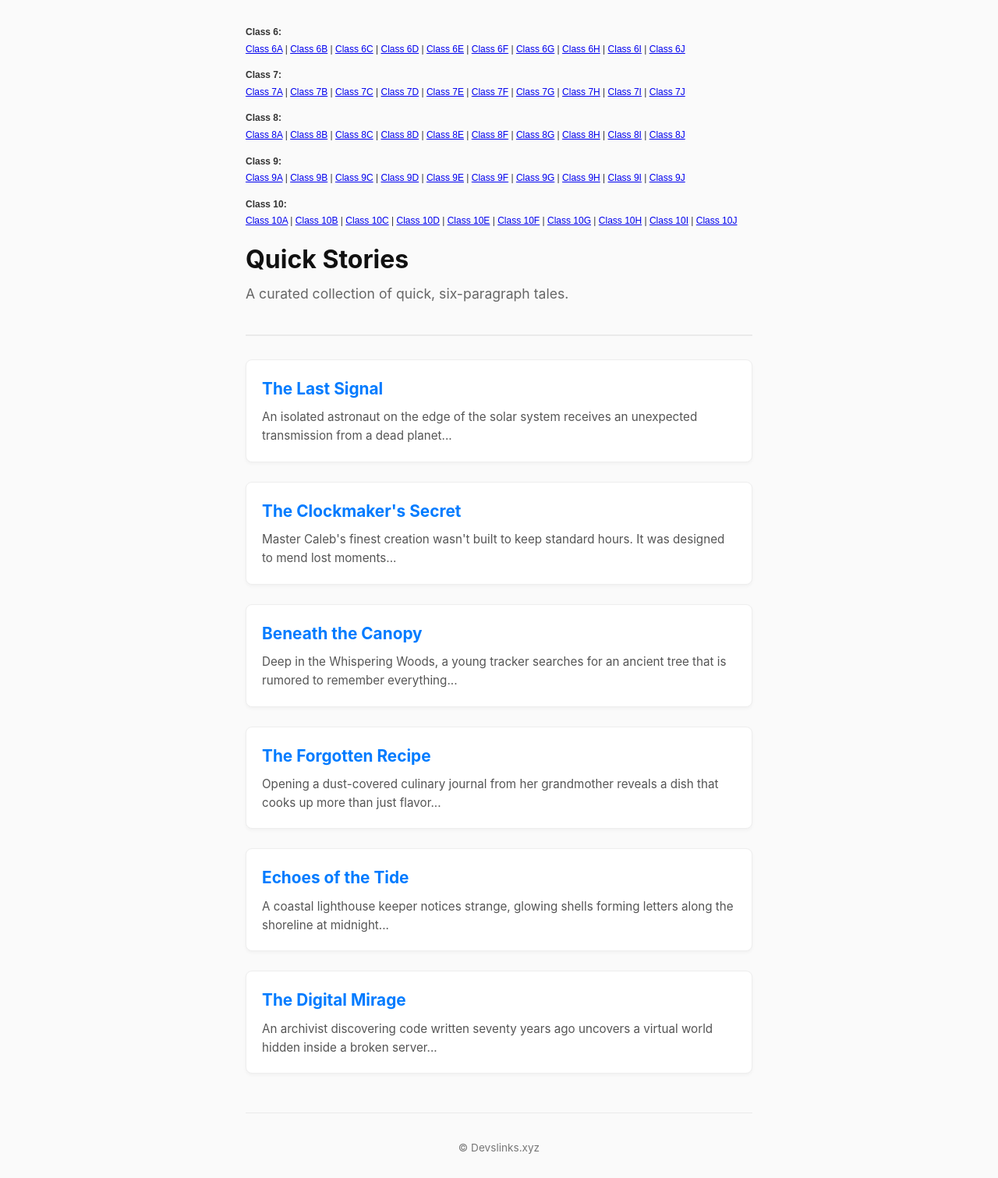
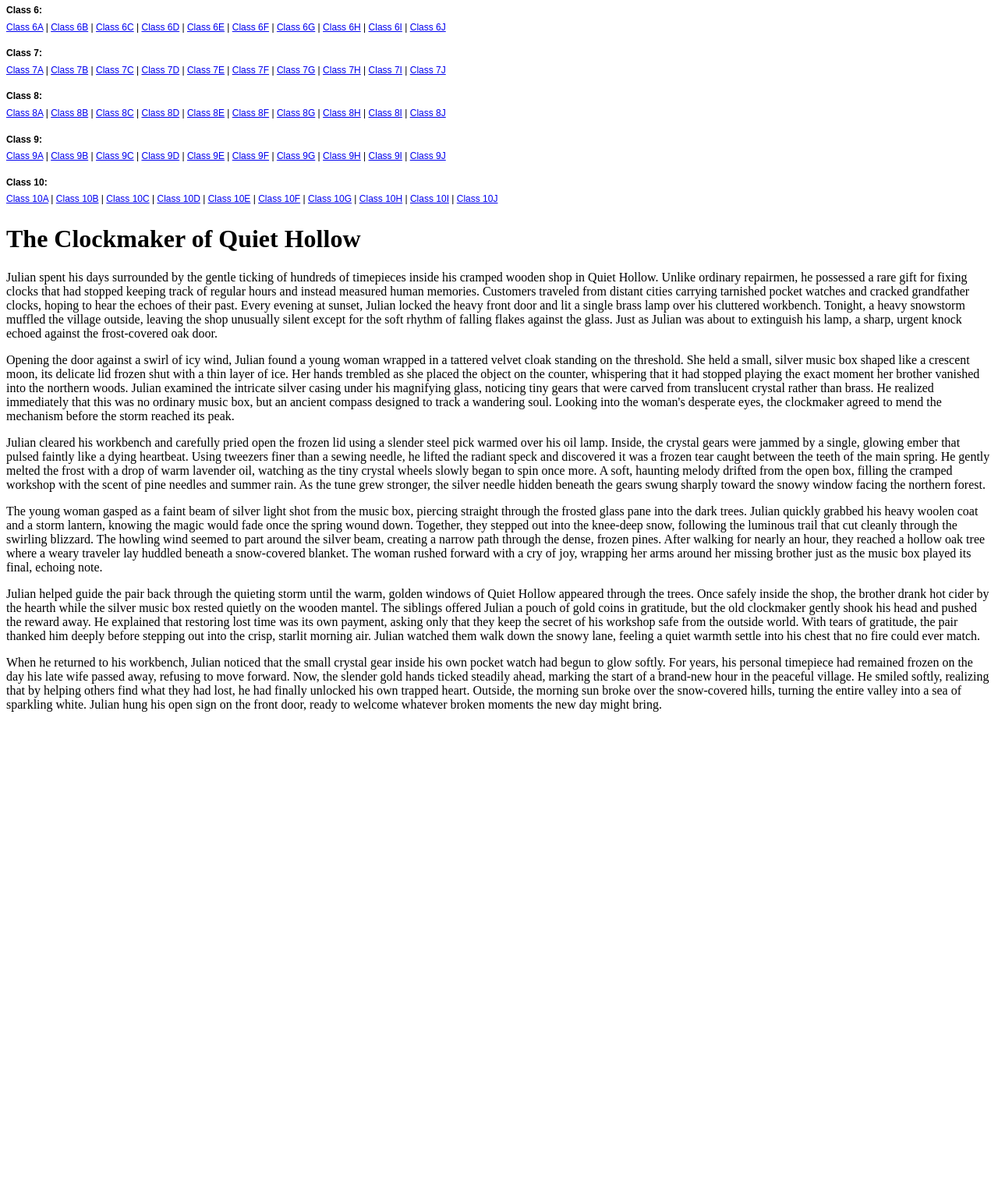
Before and after one commit to olpon123456/three, a plain HTML site: page the-clockmaker-of-quite-hollow.html in a window 1280 px wide. Shown: the part 9-1520 px from the top of the page at 78% size. After the commit the page ends 938 px from the top, so only its background shows below. Drawn offline with Linux system fonts and the light colour scheme.

Commit message:
Update the-clockmaker-of-quite-hollow.html

```diff
--- a/the-clockmaker-of-quite-hollow.html
+++ b/the-clockmaker-of-quite-hollow.html
@@ -1,3 +1,4 @@
+<!-- beneath-the-canopy.html -->
 <!DOCTYPE html>
 <html lang="en">
 <head>
@@ -81,6 +82,7 @@
 <div id="container-b13eea209e56ab436376a7199ce27076"></div>
 
 
+
 <script>
   atOptions = {
     'key' : 'a463e989a01ba6e66a3167baa6d01f01',
@@ -94,133 +96,25 @@
 
 
 
+
+
   <meta charset="UTF-8">
-  <meta name="viewport" content="width=device-width, initial-scale=1.0">
-  <title>Devslinks Stories</title>
-
-  <style>
-    body {
-      font-family: -apple-system, BlinkMacSystemFont, "Segoe UI", Roboto, Helvetica, Arial, sans-serif;
-      line-height: 1.6;
-      max-width: 650px;
-      margin: 40px auto;
-      padding: 0 20px;
-      color: #333;
-      background-color: #fafafa;
-    }
-    header {
-      border-bottom: 2px solid #eaeaea;
-      padding-bottom: 20px;
-      margin-bottom: 30px;
-    }
-    h1 {
-      color: #111;
-      margin: 0;
-    }
-    .subtitle {
-      color: #666;
-      font-size: 1.1rem;
-      margin-top: 5px;
-    }
-    .story-list {
-      list-style: none;
-      padding: 0;
-    }
-    .story-item {
-      margin-bottom: 25px;
-      background: white;
-      padding: 20px;
-      border-radius: 8px;
-      box-shadow: 0 2px 4px rgba(0,0,0,0.04);
-      border: 1px solid #eee;
-    }
-    .story-title {
-      font-size: 1.3rem;
-      margin: 0 0 8px 0;
-    }
-    .story-title a {
-      color: #007BFF;
-      text-decoration: none;
-    }
-    .story-title a:hover {
-      text-decoration: underline;
-    }
-    .story-excerpt {
-      color: #555;
-      margin: 0;
-      font-size: 0.95rem;
-    }
-    footer {
-      margin-top: 50px;
-      border-top: 1px solid #eaeaea;
-      padding-top: 20px;
-      font-size: 0.85rem;
-      color: #777;
-      text-align: center;
-    }
-  </style>
+  <title>The Clockmaker of Quiet Hollow</title>
 </head>
 <body>
+<h1>The Clockmaker of Quiet Hollow</h1>
 
-  <header>
-    <h1>Quick Stories</h1>
-    <p class="subtitle">A curated collection of quick, six-paragraph tales.</p>
+<p>Julian spent his days surrounded by the gentle ticking of hundreds of timepieces inside his cramped wooden shop in Quiet Hollow. Unlike ordinary repairmen, he possessed a rare gift for fixing clocks that had stopped keeping track of regular hours and instead measured human memories. Customers traveled from distant cities carrying tarnished pocket watches and cracked grandfather clocks, hoping to hear the echoes of their past. Every evening at sunset, Julian locked the heavy front door and lit a single brass lamp over his cluttered workbench. Tonight, a heavy snowstorm muffled the village outside, leaving the shop unusually silent except for the soft rhythm of falling flakes against the glass. Just as Julian was about to extinguish his lamp, a sharp, urgent knock echoed against the frost-covered oak door.</p>
 
+<p>Opening the door against a swirl of icy wind, Julian found a young woman wrapped in a tattered velvet cloak standing on the threshold. She held a small, silver music box shaped like a crescent moon, its delicate lid frozen shut with a thin layer of ice. Her hands trembled as she placed the object on the counter, whispering that it had stopped playing the exact moment her brother vanished into the northern woods. Julian examined the intricate silver casing under his magnifying glass, noticing tiny gears that were carved from translucent crystal rather than brass. He realized immediately that this was no ordinary music box, but an ancient compass designed to track a wandering soul. Looking into the woman's desperate eyes, the clockmaker agreed to mend the mechanism before the storm reached its peak.</p>
 
+<p>Julian cleared his workbench and carefully pried open the frozen lid using a slender steel pick warmed over his oil lamp. Inside, the crystal gears were jammed by a single, glowing ember that pulsed faintly like a dying heartbeat. Using tweezers finer than a sewing needle, he lifted the radiant speck and discovered it was a frozen tear caught between the teeth of the main spring. He gently melted the frost with a drop of warm lavender oil, watching as the tiny crystal wheels slowly began to spin once more. A soft, haunting melody drifted from the open box, filling the cramped workshop with the scent of pine needles and summer rain. As the tune grew stronger, the silver needle hidden beneath the gears swung sharply toward the snowy window facing the northern forest.</p>
 
-  </header>
+<p>The young woman gasped as a faint beam of silver light shot from the music box, piercing straight through the frosted glass pane into the dark trees. Julian quickly grabbed his heavy woolen coat and a storm lantern, knowing the magic would fade once the spring wound down. Together, they stepped out into the knee-deep snow, following the luminous trail that cut cleanly through the swirling blizzard. The howling wind seemed to part around the silver beam, creating a narrow path through the dense, frozen pines. After walking for nearly an hour, they reached a hollow oak tree where a weary traveler lay huddled beneath a snow-covered blanket. The woman rushed forward with a cry of joy, wrapping her arms around her missing brother just as the music box played its final, echoing note.</p>
 
+<p>Julian helped guide the pair back through the quieting storm until the warm, golden windows of Quiet Hollow appeared through the trees. Once safely inside the shop, the brother drank hot cider by the hearth while the silver music box rested quietly on the wooden mantel. The siblings offered Julian a pouch of gold coins in gratitude, but the old clockmaker gently shook his head and pushed the reward away. He explained that restoring lost time was its own payment, asking only that they keep the secret of his workshop safe from the outside world. With tears of gratitude, the pair thanked him deeply before stepping out into the crisp, starlit morning air. Julian watched them walk down the snowy lane, feeling a quiet warmth settle into his chest that no fire could ever match.</p>
 
-
-
-
-
-  <main>
-
-
-
-
-
-
-    <ul class="story-list">
-
-      <li class="story-item">
-        <h2 class="story-title"><a href="the-last-signal">The Last Signal</a></h2>
-        <p class="story-excerpt">An isolated astronaut on the edge of the solar system receives an unexpected transmission from a dead planet...</p>
-      </li>
-
-      <li class="story-item">
-        <h2 class="story-title"><a href="the-clockmakers-secret">The Clockmaker's Secret</a></h2>
-        <p class="story-excerpt">Master Caleb's finest creation wasn't built to keep standard hours. It was designed to mend lost moments...</p>
-      </li>
-
-      <li class="story-item">
-        <h2 class="story-title"><a href="beneath-the-canopy">Beneath the Canopy</a></h2>
-        <p class="story-excerpt">Deep in the Whispering Woods, a young tracker searches for an ancient tree that is rumored to remember everything...</p>
-      </li>
-
-      <li class="story-item">
-        <h2 class="story-title"><a href="the-forgotten-recipe">The Forgotten Recipe</a></h2>
-        <p class="story-excerpt">Opening a dust-covered culinary journal from her grandmother reveals a dish that cooks up more than just flavor...</p>
-      </li>
-
-      <li class="story-item">
-        <h2 class="story-title"><a href="echoes-of-the-tide">Echoes of the Tide</a></h2>
-        <p class="story-excerpt">A coastal lighthouse keeper notices strange, glowing shells forming letters along the shoreline at midnight...</p>
-      </li>
-
-      <li class="story-item">
-        <h2 class="story-title"><a href="the-digital-mirage">The Digital Mirage</a></h2>
-        <p class="story-excerpt">An archivist discovering code written seventy years ago uncovers a virtual world hidden inside a broken server...</p>
-      </li>
-
-    </ul>
-  </main>
-
-  <footer>
-    <p>© Devslinks.xyz</p>
-  </footer>
-
+<p>When he returned to his workbench, Julian noticed that the small crystal gear inside his own pocket watch had begun to glow softly. For years, his personal timepiece had remained frozen on the day his late wife passed away, refusing to move forward. Now, the slender gold hands ticked steadily ahead, marking the start of a brand-new hour in the peaceful village. He smiled softly, realizing that by helping others find what they had lost, he had finally unlocked his own trapped heart. Outside, the morning sun broke over the snow-covered hills, turning the entire valley into a sea of sparkling white. Julian hung his open sign on the front door, ready to welcome whatever broken moments the new day might bring.</p>
 
 
 
```
